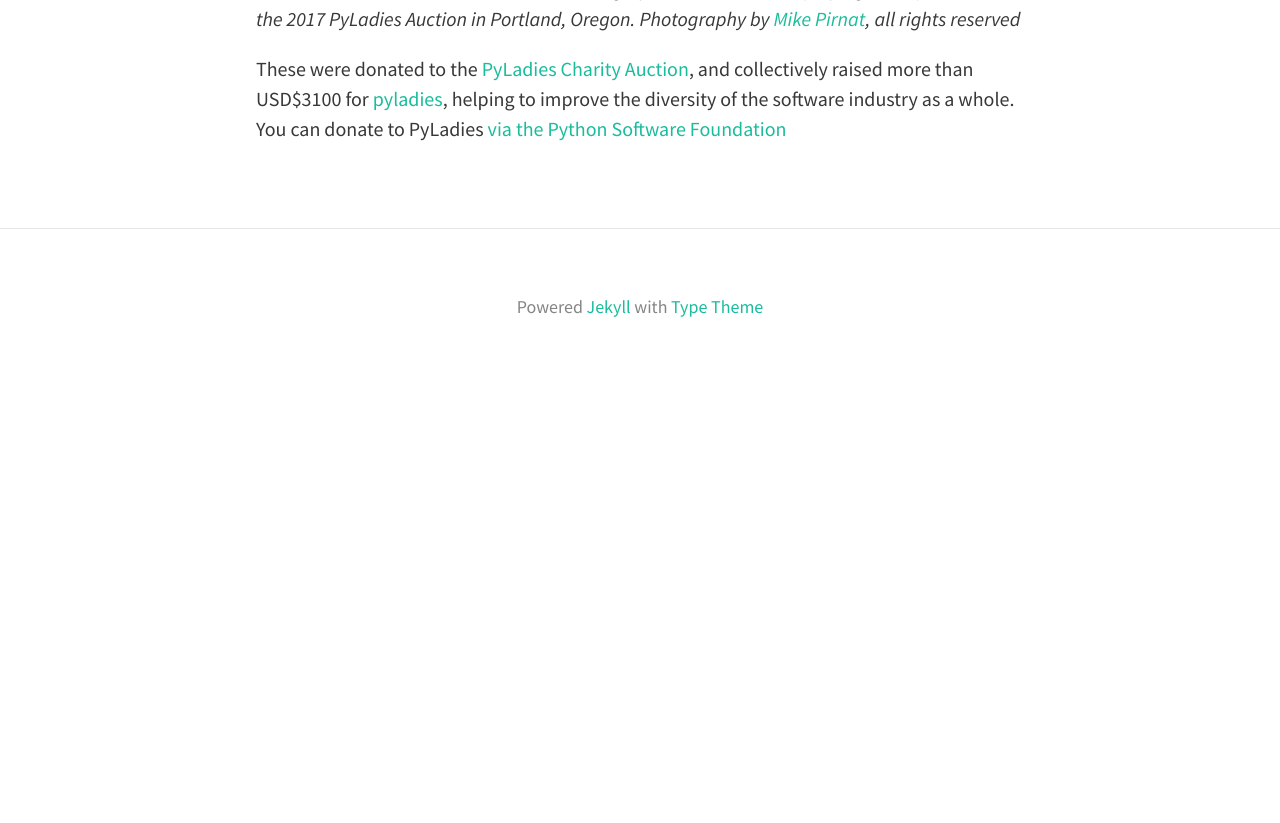
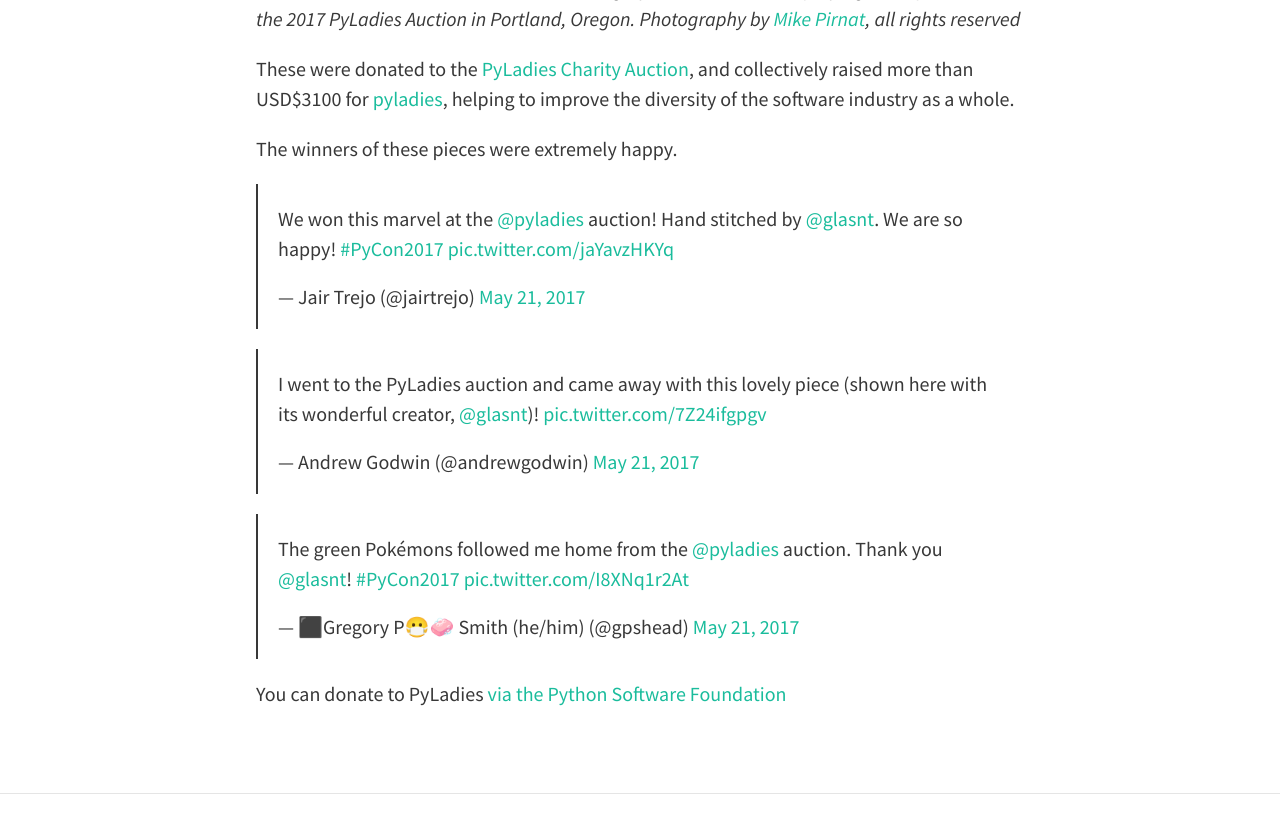
Before and after one commit to glasnt/stitch, a Jekyll site: the page built from pokemon.md, in a window 1280 px wide and 1400 px high, scrolled down 698 px, cut to the strip 451-1274 px from the top of the window. Built offline with Jekyll 4.4.1, drawn with Linux system fonts in a browser that asks for light colours; nearby versions of some CDN libraries; a script that is not in the unit is left out; comment, search, counter and statistics services are not loaded; before the commit the page ends 1533 px from its top, so only the background shows below that.

Commit message:
Update pokemon.md

```diff
--- a/pokemon.md
+++ b/pokemon.md
@@ -20,4 +20,17 @@
 <a data-flickr-embed="true"  href="https://www.flickr.com/photos/mikepirnat/34103766463/in/album-72157684291069175/" title="IMG_0693.jpg"><img src="https://c1.staticflickr.com/5/4269/34103766463_ebbe273077_n.jpg" width="320" height="213" alt="IMG_0693.jpg"></a><script async src="//embedr.flickr.com/assets/client-code.js" charset="utf-8"></script>
 *Doug, Lynn, and Lorena; displaying the tapestries at the 2017 PyLadies Auction in Portland, Oregon. Photography by [Mike Pirnat](https://www.flickr.com/photos/mikepirnat/), all rights reserved*
 
-These were donated to the [PyLadies Charity Auction](https://us.pycon.org/2017/events/auction/), and collectively raised more than USD$3100 for [pyladies](http://www.pyladies.com/), helping to improve the diversity of the software industry as a whole. You can donate to PyLadies [via the Python Software Foundation](https://psfmember.org/civicrm/contribute/transact?reset=1&id=6)
+
+These were donated to the [PyLadies Charity Auction](https://us.pycon.org/2017/events/auction/), and collectively raised more than USD$3100 for [pyladies](http://www.pyladies.com/), helping to improve the diversity of the software industry as a whole.
+
+The winners of these pieces were extremely happy.
+
+<blockquote class="twitter-tweet" data-theme="light"><p lang="en" dir="ltr">We won this marvel at the <a href="https://twitter.com/pyladies?ref_src=twsrc%5Etfw">@pyladies</a> auction! Hand stitched by <a href="https://twitter.com/glasnt?ref_src=twsrc%5Etfw">@glasnt</a>. We are so happy! <a href="https://twitter.com/hashtag/PyCon2017?src=hash&amp;ref_src=twsrc%5Etfw">#PyCon2017</a> <a href="https://t.co/jaYavzHKYq">pic.twitter.com/jaYavzHKYq</a></p>&mdash; Jair Trejo (@jairtrejo) <a href="https://twitter.com/jairtrejo/status/866164545303203842?ref_src=twsrc%5Etfw">May 21, 2017</a></blockquote> <script async src="https://platform.twitter.com/widgets.js" charset="utf-8"></script>
+
+<blockquote class="twitter-tweet"><p lang="en" dir="ltr">I went to the PyLadies auction and came away with this lovely piece (shown here with its wonderful creator, <a href="https://twitter.com/glasnt?ref_src=twsrc%5Etfw">@glasnt</a>)! <a href="https://t.co/7Z24ifgpgv">pic.twitter.com/7Z24ifgpgv</a></p>&mdash; Andrew Godwin (@andrewgodwin) <a href="https://twitter.com/andrewgodwin/status/866178117689159681?ref_src=twsrc%5Etfw">May 21, 2017</a></blockquote> <script async src="https://platform.twitter.com/widgets.js" charset="utf-8"></script>
+
+<blockquote class="twitter-tweet"><p lang="en" dir="ltr">The green Pokémons followed me home from the <a href="https://twitter.com/pyladies?ref_src=twsrc%5Etfw">@pyladies</a> auction. Thank you <a href="https://twitter.com/glasnt?ref_src=twsrc%5Etfw">@glasnt</a>! <a href="https://twitter.com/hashtag/PyCon2017?src=hash&amp;ref_src=twsrc%5Etfw">#PyCon2017</a> <a href="https://t.co/I8XNq1r2At">pic.twitter.com/I8XNq1r2At</a></p>&mdash; ⬛Gregory P😷🧼 Smith (he/him) (@gpshead) <a href="https://twitter.com/gpshead/status/866331088922091520?ref_src=twsrc%5Etfw">May 21, 2017</a></blockquote> <script async src="https://platform.twitter.com/widgets.js" charset="utf-8"></script>
+
+
+
+You can donate to PyLadies [via the Python Software Foundation](https://psfmember.org/civicrm/contribute/transact?reset=1&id=6)
```
